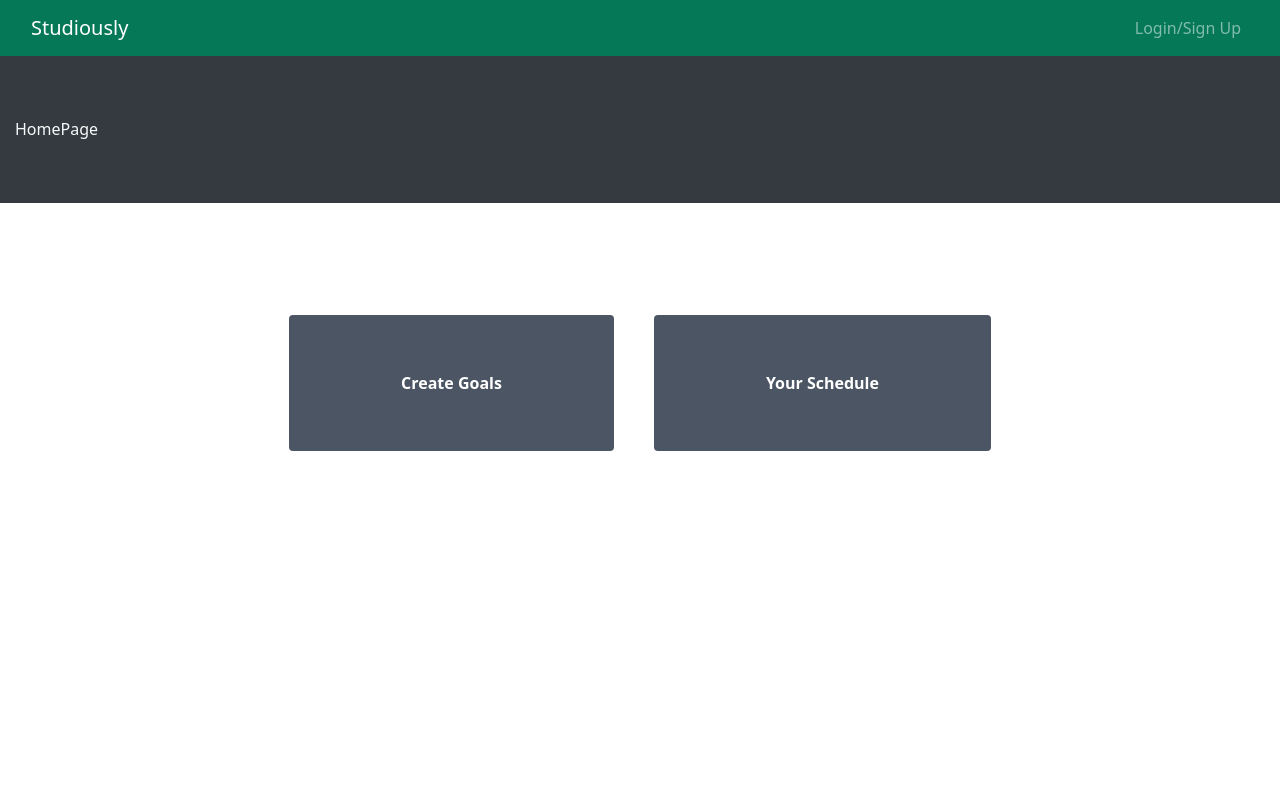
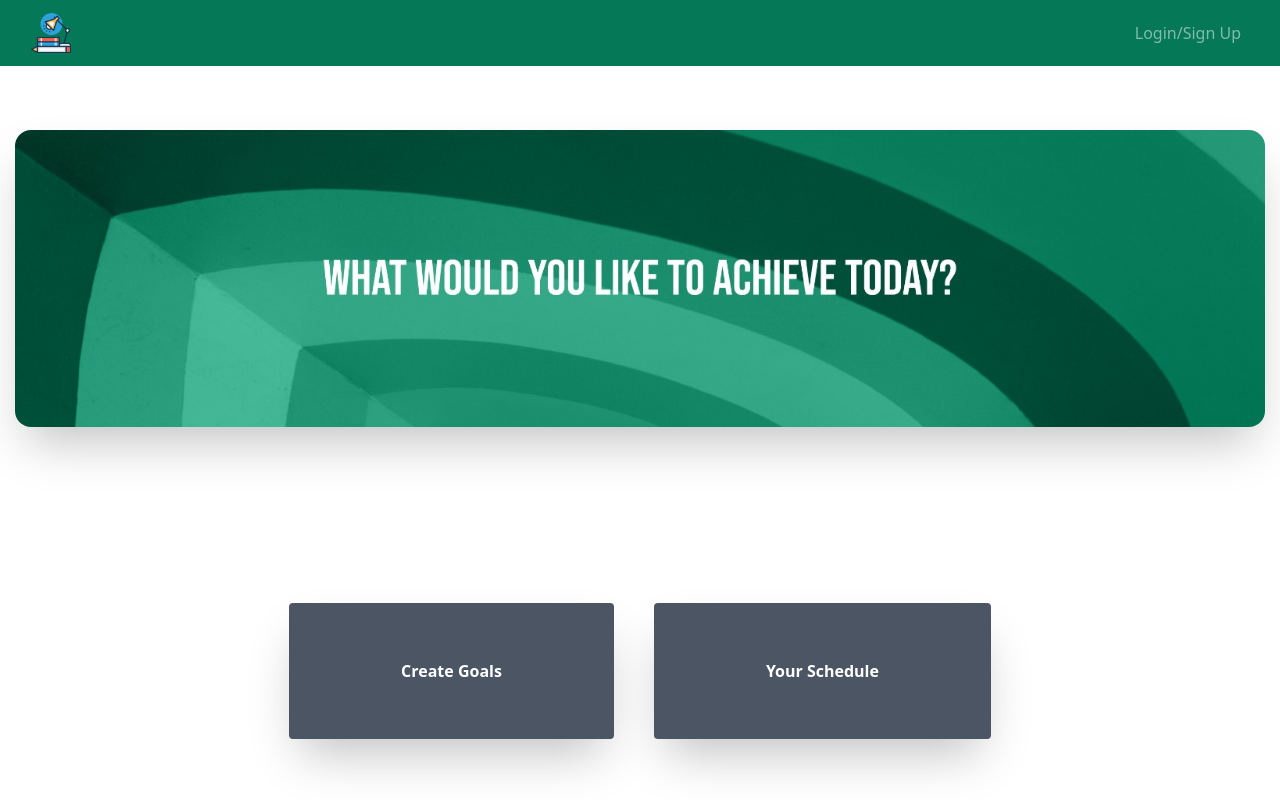
Before and after one commit to AarKaiser/studiously, a React (Create React App) app in the folder client/: page / in a window 1280 px wide. Built offline with nearby package versions, Linux system fonts and the light colour scheme.

Commit message:
update Homepage, logo, banner

```diff
--- a/client/src/components/Navbar.js
+++ b/client/src/components/Navbar.js
@@ -15,24 +15,29 @@ const AppNavbar = () => {
       <Navbar className="navbar-style" variant="dark" expand="lg">
         <Container fluid>
           <Navbar.Brand as={Link} to="/">
-            Studiously
+            <img src="images/Logo.jpg" alt="logo" className="logo"></img>
           </Navbar.Brand>
-
           <Navbar.Toggle aria-controls="navbar" />
           <Navbar.Collapse id="navbar">
             <Nav className="ml-auto">
-
-
               {/* if user is logged in show saved goals and logout */}
               {Auth.loggedIn() ? (
                 <>
-
-                  <Nav.Link as={Link} to="/dashboard">Dashboard</Nav.Link>
-                  <Nav.Link as={Link} to="/saved">Today's Goals</Nav.Link>
-                  <Nav.Link as={Link} to="/schedule">Schedule</Nav.Link>
-                  <Nav.Link as={Link} to="/dailyreview">Daily Review</Nav.Link>
-                  <Nav.Link as={Link} to="/timer">Timer</Nav.Link>
-
+                  <Nav.Link as={Link} to="/dashboard">
+                    Dashboard
+                  </Nav.Link>
+                  <Nav.Link as={Link} to="/saved">
+                    Today's Goals
+                  </Nav.Link>
+                  <Nav.Link as={Link} to="/schedule">
+                    Schedule
+                  </Nav.Link>
+                  <Nav.Link as={Link} to="/dailyreview">
+                    Daily Review
+                  </Nav.Link>
+                  <Nav.Link as={Link} to="/timer">
+                    Timer
+                  </Nav.Link>
 
                   <Nav.Link onClick={Auth.logout}>Logout</Nav.Link>
                 </>
--- a/client/src/index.css
+++ b/client/src/index.css
@@ -28,15 +28,24 @@ h6 {
 } */
 
 .btn-create-goals {
-  @apply bg-gray-600 hover:text-white hover:bg-green-700  hover:no-underline text-white font-bold py-14 px-28 rounded bottom-1 mt-20;
+  @apply bg-gray-600 hover:text-white hover:bg-green-700  hover:no-underline text-white font-bold py-14 px-28 rounded bottom-1 mt-20 shadow-2xl;
 }
 
 .btn-schedule {
-  @apply bg-gray-600 hover:text-white hover:bg-green-700 hover:no-underline text-white font-bold py-14 px-28 rounded bottom-1 mt-20;
+  @apply bg-gray-600 hover:text-white hover:bg-green-700 hover:no-underline text-white font-bold py-14 px-28 rounded bottom-1 mt-20 shadow-2xl;
 }
 
 .navbar-style {
   @apply bg-green-700;
+}
+
+.banner {
+  @apply rounded-2xl shadow-2xl;
+}
+
+.logo {
+  height: 5vh;
+  margin-right: 5px;
 }
 
 .schedule-container {
--- a/client/src/pages/SearchGoals.js
+++ b/client/src/pages/SearchGoals.js
@@ -89,9 +89,9 @@ const SearchGoals = () => {
 
   return (
     <>
-      <Jumbotron fluid className="text-light bg-dark">
+      <Jumbotron className="bg-white" fluid>
         <Container>
-          <h1>HomePage</h1>
+          <img src="images/banner.jpeg" alt="banner" className="banner"></img>
         </Container>
       </Jumbotron>
 
```
Also changed, not shown: client/public/images/Logo.jpg (added), client/public/images/banner.jpeg (added).
